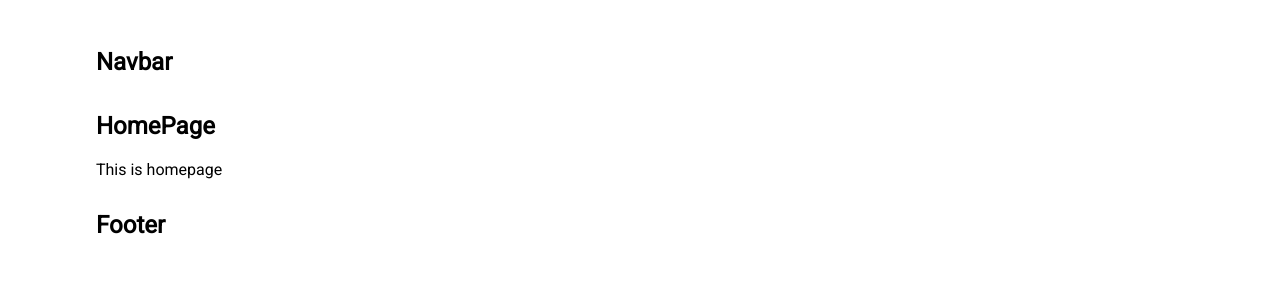
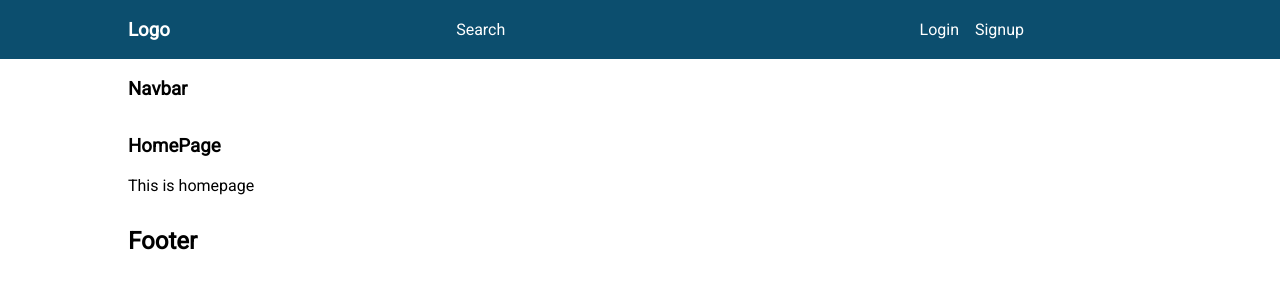
Before and after one commit to coder-Bibek/ecommerce, a React (Create React App) app in the folder projects/app/: page / in a window 1280 px wide. Shown: the top 300 px of the page. Built offline with nearby package versions, Linux system fonts and the light colour scheme.

Commit message:
fix: fix css for different screens

```diff
--- a/projects/app/src/common/components/templates/Layout/index.module.scss
+++ b/projects/app/src/common/components/templates/Layout/index.module.scss
@@ -1,9 +1,73 @@
 .topContainer {
-  margin: 0 2rem;
+  header {
+    background-color: #0c4e6e;
+    width: 100%;
+
+    section {
+      margin: 0 2rem;
+      color: white;
+      display: flex;
+      flex-direction: row;
+      align-items: center;
+      justify-content: space-between;
+    }
+
+    .loginContainer {
+      display: none;
+    }
+  }
+
+  .layoutContainer {
+    margin: 0 2rem;
+  }
 }
 
-@media only screen and (min-width: 576px) {
+@media only screen and (min-width: 768px) {
   .topContainer {
-    margin: 3rem 6rem;
+    .layoutContainer {
+      margin: 0rem 4rem;
+    }
+
+    header {
+      section {
+        margin: 0 4rem;
+      }
+
+      .loginContainer {
+        display: flex;
+
+        p:nth-child(2) {
+          margin-left: 1rem;
+        }
+      }
+    }
   }
 }
+
+@media only screen and (min-width: 992px){
+  .topContainer {
+    .layoutContainer {
+      margin: 0rem 6rem;
+    }
+
+    header {
+      section {
+        margin: 0 6rem;
+      }
+    }
+  }
+}
+
+@media only screen and (min-width: 1200px){
+  .topContainer {
+    .layoutContainer {
+      margin: 0rem 8rem;
+    }
+
+    header {
+      section {
+        margin: 0 8rem;
+      }
+    }
+  }
+}
--- a/projects/app/src/common/components/templates/Layout/index.tsx
+++ b/projects/app/src/common/components/templates/Layout/index.tsx
@@ -6,9 +6,21 @@ import styles from "./index.module.scss"
 export default function MainLayout(): JSX.Element {
     return (
         <section className={styles.topContainer}>
-            <h1>Navbar</h1>
-            <Outlet></Outlet>
-            <h2>Footer</h2>
+            <header>
+                <section>
+                    <h1>Logo</h1>
+                    <p>Search</p>
+                    <section className={styles.loginContainer}>
+                        <p>Login</p>
+                        <p>Signup</p>
+                    </section>
+                </section>
+            </header>
+            <section className={styles.layoutContainer}>
+                <h1>Navbar</h1>
+                <Outlet></Outlet>
+                <h2>Footer</h2>
+            </section>
         </section>
     )
 }
```
